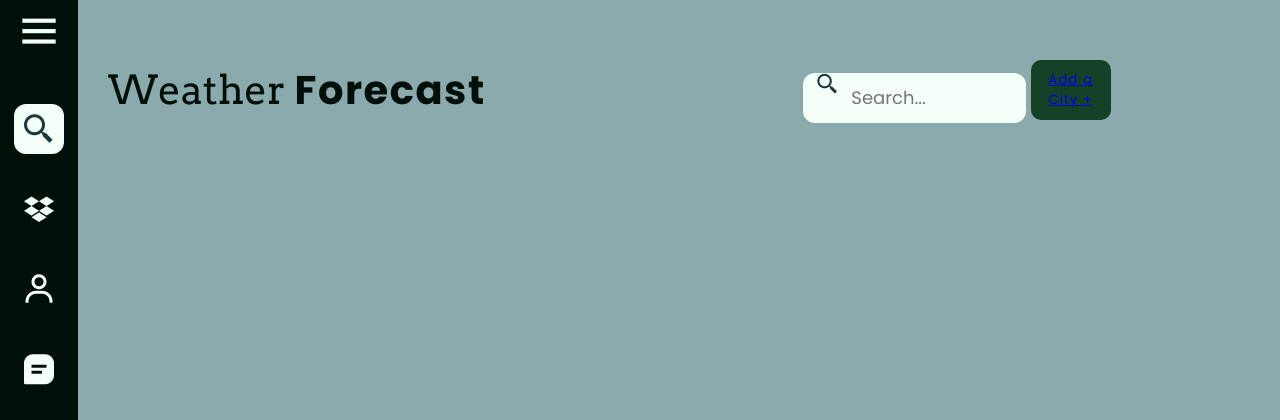
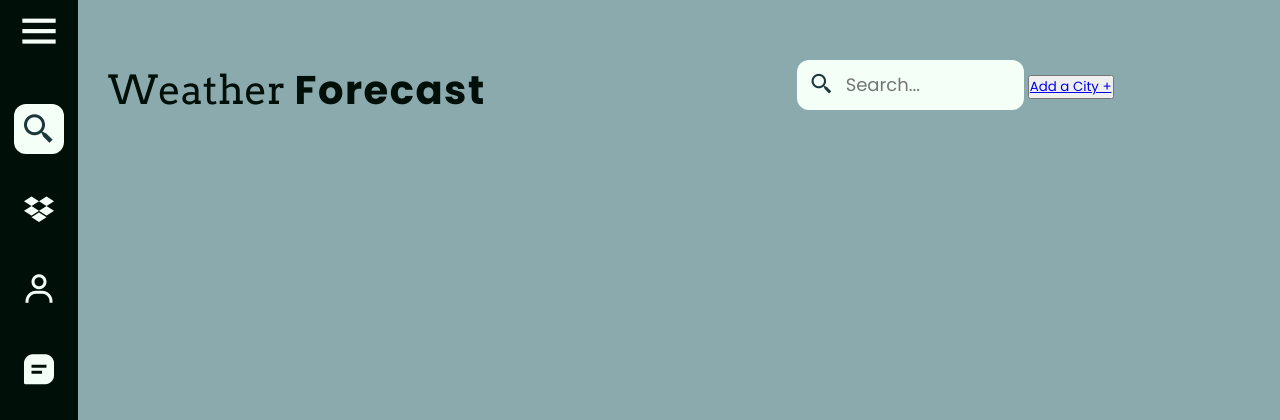
Before and after one commit to evargas1/Fun-Weather-App, a Django app: page / in a window 1280 px wide. Shown: the top 420 px of the page. Run offline with Django 3.2, Linux system fonts and the light colour scheme; data that the repository does not hold is empty.

```diff
--- a/app/templates/app/index.html
+++ b/app/templates/app/index.html
@@ -127,10 +127,10 @@
                 <i class='bx bx-search-alt-2 bx-search bx-sm bx-w' id="disapp"></i>
             <input style="padding-left: 15px;" type="text" name="" id="" placeholder="       Search...">
 
-            <div class="add" style="padding-top: 5px; padding-bottom: 5px;">
+
                 <!-- <a href="{% url 'prac' %}"><button>Add a City &#x2b; </button></a> -->
                 <button><a href="{% url 'prac' %}">Add a City &#x2b; </a></button>
-              </div>
+
             </div>
 
             </div>
```
